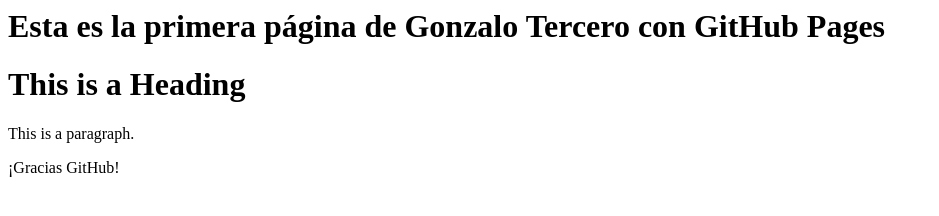
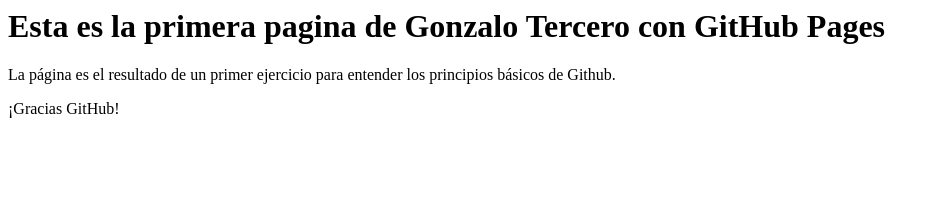
Before and after one commit to gonztercero/InitialProjectJan24, a plain HTML site: page index.html in a window 1280 px wide. Shown: the whole page, without its empty margins (0-939 px from the left). Drawn offline with Linux system fonts and the light colour scheme.

Commit message:
Update # 2 index.html
Segunda edición al proyecto

```diff
--- a/index.html
+++ b/index.html
@@ -1,13 +1,11 @@
 <html>
-<h1> Esta es la primera página de Gonzalo Tercero con GitHub Pages </h1>
 <head>
 <title>Pagina de Inicio</title>
 </head>
 <body>
 
-<h1>This is a Heading</h1>
-<p>This is a paragraph.</p>
-
+<h1>Esta es la primera pagina de Gonzalo Tercero con GitHub Pages</h1>
+<p>La página es el resultado de un primer ejercicio para entender los principios básicos de Github.</p>
+<p>¡Gracias GitHub!</p>
 </body>
-<p>¡Gracias GitHub!</p>
 </html>
```
